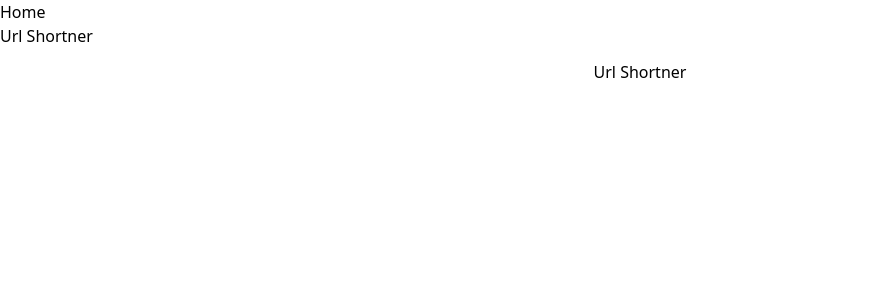
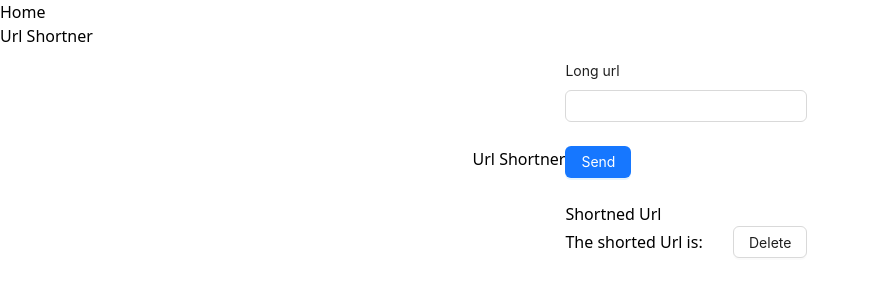
Before and after one commit to rohitghatal1/urlShortner-Node-Express, a React (Create React App) app in the folder frontend/: page / in a window 1280 px wide. Shown: the top 300 px of the page, without its empty margins (0-869 px from the left). Built offline with nearby package versions, Linux system fonts and the light colour scheme.

Commit message:
added urlshorner component to main file and removed extra code

```diff
--- a/frontend/src/components/Homepage.js
+++ b/frontend/src/components/Homepage.js
@@ -1,20 +1,16 @@
 import React, { useEffect, useState } from 'react';
-import { Button, Form, Input } from "antd"
 import axios from 'axios';
+import UrlShortnet from './urlShortnet';
 
 
 export default function Homepage() {
   const [shortUrl, setShortUrl] = useState();
 
-  const [previousResults, setPreviousResults] = useState([]);
+  // const [previousResults, setPreviousResults] = useState([]);
 
   const getShortUrl = async () => {
     const response = axios.get('');
     setShortUrl(response?.data?.data);
-  }
-
-  const deleteData = async () => {
-    await axios.delete('', "Rohit")
   }
 
   useEffect(() => {
@@ -24,6 +20,7 @@ export default function Homepage() {
     <div>
       <div className="homePage px-2 py-3 flex justify-center items-center">
         <h2 className="text-center">Url Shortner</h2>
+        <UrlShortnet />
       </div>
     </div>
   )
```
